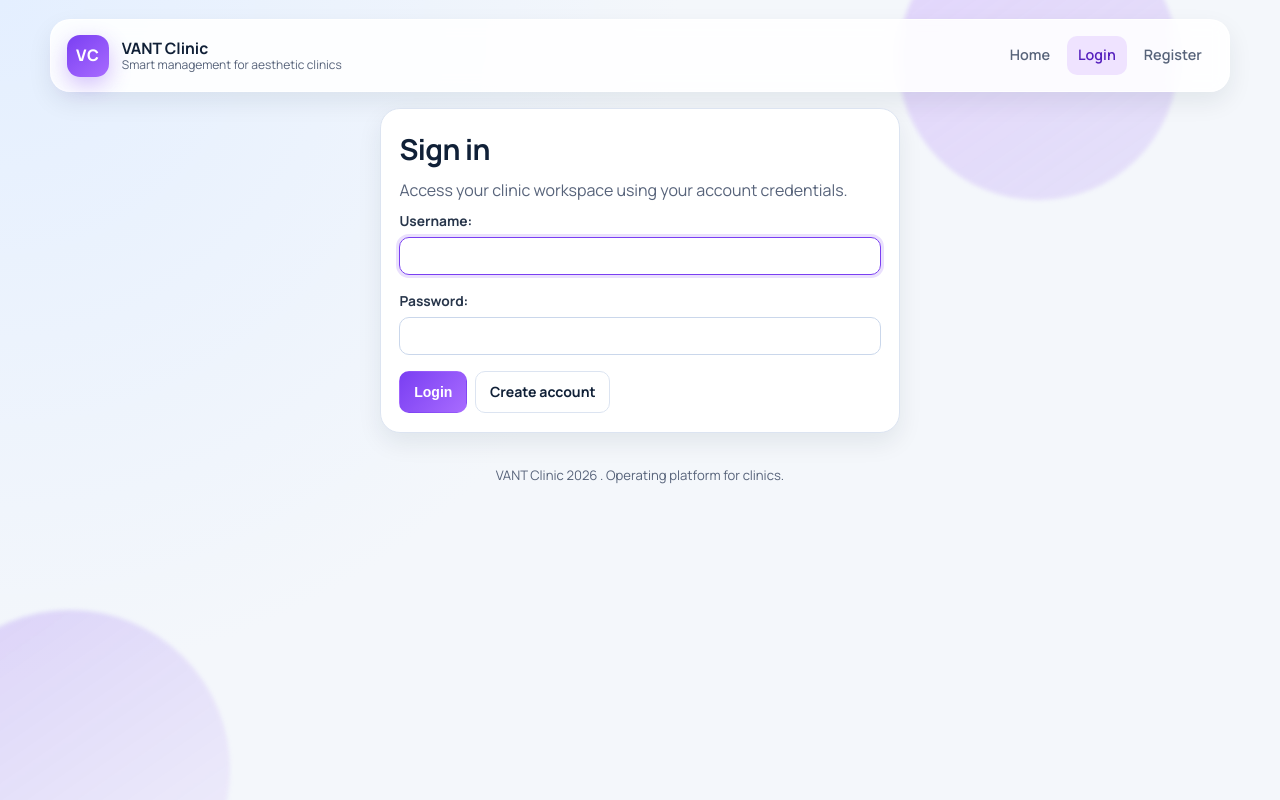
After one commit to gabriellopes-eng/vant-clinic, a Django app: page /auth/login/ in a window 1280 px wide. The commit adds this page. Run offline with Django 5.2, Linux system fonts and the light colour scheme.

Commit message:
Implement user authentication with login and registration functionality

```diff
--- a/config/settings.py
+++ b/config/settings.py
@@ -122,3 +122,7 @@ USE_TZ = True
 # https://docs.djangoproject.com/en/6.0/howto/static-files/
 
 STATIC_URL = 'static/'
+
+LOGIN_URL = 'core:login'
+LOGIN_REDIRECT_URL = 'core:home'
+LOGOUT_REDIRECT_URL = 'core:login'
--- a/core/static/core/css/app.css
+++ b/core/static/core/css/app.css
@@ -117,6 +117,20 @@ body {
     align-items: center;
     flex-wrap: wrap;
     gap: 0.35rem;
+}
+
+.nav-user {
+    margin-left: 0.25rem;
+    padding: 0.35rem 0.55rem;
+    border-radius: 999px;
+    background: #efe3ff;
+    color: var(--brand-strong);
+    font-size: 0.78rem;
+    font-weight: 700;
+}
+
+.nav-inline-form {
+    margin: 0;
 }
 
 .main-nav a {
@@ -549,6 +563,11 @@ input[type="submit"]:hover {
     padding: 0.2rem;
 }
 
+.auth-panel {
+    width: min(520px, 100%);
+    margin: 0 auto;
+}
+
 .inline-form {
     display: inline;
 }
--- a/core/templates/base.html
+++ b/core/templates/base.html
@@ -33,6 +33,7 @@
 
             <nav class="main-nav" data-nav>
                 <a href="{% url 'core:home' %}" class="{% if request.path == '/' %}is-active{% endif %}">Home</a>
+                {% if request.user.is_authenticated %}
                     <a href="{% url 'clientes:cliente_list' %}" class="{% if '/clientes/' in request.path %}is-active{% endif %}">Clients</a>
                     <a href="{% url 'profissionais:profissional_list' %}" class="{% if '/profissionais/' in request.path %}is-active{% endif %}">Professionals</a>
                     <a href="{% url 'servicos:servico_list' %}" class="{% if '/servicos/' in request.path %}is-active{% endif %}">Services</a>
@@ -40,6 +41,15 @@
                     <a href="{% url 'pagamentos:pagamento_list' %}" class="{% if '/pagamentos/' in request.path %}is-active{% endif %}">Payments</a>
                     <a href="{% url 'relatorios:resumo' %}" class="{% if '/relatorios/' in request.path %}is-active{% endif %}">Reports</a>
                     <a href="/admin/">Admin</a>
+                    <span class="nav-user">{{ request.user.username }}</span>
+                    <form method="post" action="{% url 'core:logout' %}" class="nav-inline-form">
+                        {% csrf_token %}
+                        <button class="btn btn-secondary btn-sm" type="submit">Logout</button>
+                    </form>
+                {% else %}
+                    <a href="{% url 'core:login' %}" class="{% if '/auth/login/' in request.path %}is-active{% endif %}">Login</a>
+                    <a href="{% url 'core:register' %}" class="{% if '/auth/register/' in request.path %}is-active{% endif %}">Register</a>
+                {% endif %}
             </nav>
         </header>
 
--- /dev/null
+++ b/core/templates/registration/login.html
@@ -0,0 +1,47 @@
+{% extends "base.html" %}
+
+{% block titulo %}Login - VANT Clinic{% endblock %}
+
+{% block conteudo %}
+<section class="panel auth-panel">
+    <div class="page-header">
+        <div class="title-group">
+            <h2>Sign in</h2>
+            <p>Access your clinic workspace using your account credentials.</p>
+        </div>
+    </div>
+
+    <form method="post" class="form-layout">
+        {% csrf_token %}
+
+        {% if form.non_field_errors %}
+            <ul class="non-field-errors">
+                {% for error in form.non_field_errors %}
+                    <li>{{ error }}</li>
+                {% endfor %}
+            </ul>
+        {% endif %}
+
+        <div class="form-grid">
+            {% for field in form %}
+                <div class="field full {% if field.errors %}has-error{% endif %}">
+                    {{ field.label_tag }}
+                    {{ field }}
+                    {% if field.errors %}
+                        <ul class="field-errors">
+                            {% for error in field.errors %}
+                                <li>{{ error }}</li>
+                            {% endfor %}
+                        </ul>
+                    {% endif %}
+                </div>
+            {% endfor %}
+        </div>
+
+        <div class="button-row">
+            <button type="submit">Login</button>
+            <a class="btn btn-secondary" href="{% url 'core:register' %}">Create account</a>
+        </div>
+    </form>
+</section>
+{% endblock %}
--- a/core/urls.py
+++ b/core/urls.py
@@ -1,9 +1,13 @@
 from django.urls import path
+from django.contrib.auth.views import LoginView, LogoutView
 
-from .views import home
+from .views import home, register
 
 app_name = "core"
 
 urlpatterns = [
     path("", home, name="home"),
+    path("auth/login/", LoginView.as_view(template_name="registration/login.html"), name="login"),
+    path("auth/logout/", LogoutView.as_view(), name="logout"),
+    path("auth/register/", register, name="register"),
 ]
--- a/relatorios/views.py
+++ b/relatorios/views.py
@@ -1,4 +1,5 @@
 from django.db.models import Sum
+from django.contrib.auth.mixins import LoginRequiredMixin
 from django.views.generic import TemplateView
 
 from agendamentos.models import Agendamento
@@ -6,7 +7,7 @@ from pagamentos.models import Pagamento
 from servicos.models import ServicoEstetico
 
 
-class RelatorioResumoView(TemplateView):
+class RelatorioResumoView(LoginRequiredMixin, TemplateView):
 	template_name = "relatorios/resumo.html"
 
 	def get_context_data(self, **kwargs):
```
Also changed, not shown: agendamentos/views.py (+5 -4 lines), clientes/views.py (+5 -4 lines), core/forms.py (added, +17 -0 lines), core/templates/core/home.html (+16 -2 lines), core/templates/registration/register.html (added, +50 -0 lines), core/views.py (+22 -1 lines), pagamentos/views.py (+5 -4 lines), profissionais/views.py (+5 -4 lines), servicos/views.py (+5 -4 lines). Lines whose indentation alone changed are shown as unchanged.
